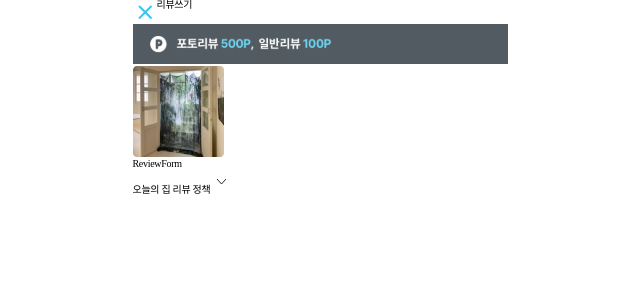
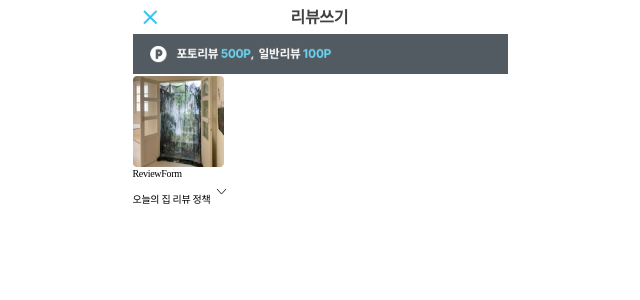
Before and after one commit to SOPT-CDSSeminar/frontend, a React (Create React App) app: page / in a window 1280 px wide. Shown: the top 300 px of the page, without its empty margins (320-960 px from the left). Built offline with nearby package versions, Linux system fonts and the light colour scheme.

Commit message:
[feat] header 구현

```diff
--- a/src/components/Review/Header.jsx
+++ b/src/components/Review/Header.jsx
@@ -1,5 +1,4 @@
 /*
-마지막 편집자: 22-05-15 joohaem
 변경사항 및 참고:
   - 나연 파트
   - 리뷰쓰기 ~ 포인트 배너 작성하기!
@@ -17,7 +16,7 @@ export default function Header() {
     <StHeader>
       <StNav>
         <IcClose />
-        <p>리뷰쓰기</p>
+        <StNavTitle>리뷰쓰기</StNavTitle>
       </StNav>
       <IcBanner />
     </StHeader>
@@ -27,4 +26,14 @@ export default function Header() {
 const StHeader = styled.div``;
 const StNav = styled.nav`
   display: flex;
+  padding: 0.5rem;
+  position: relative;
 `;
+
+const StNavTitle = styled.p`
+  position: absolute;
+  ${({ theme }) => theme.fonts.ohou_h1};
+  color: #424242;
+  font-family: "Noto Sans KR";
+  left: 15.8rem;
+`;
--- a/src/components/Review/ProductInfo.jsx
+++ b/src/components/Review/ProductInfo.jsx
@@ -9,7 +9,6 @@ import styled from "styled-components";
 
 //import { IcProduct } from "../../asset/icon";
 import product from "../../asset/image/Review/productImage.png";
-
 export default function ProductInfo() {
   return (
     <StInfo>
```
Also changed, not shown: src/asset/icon/Review/productIcon.svg.
